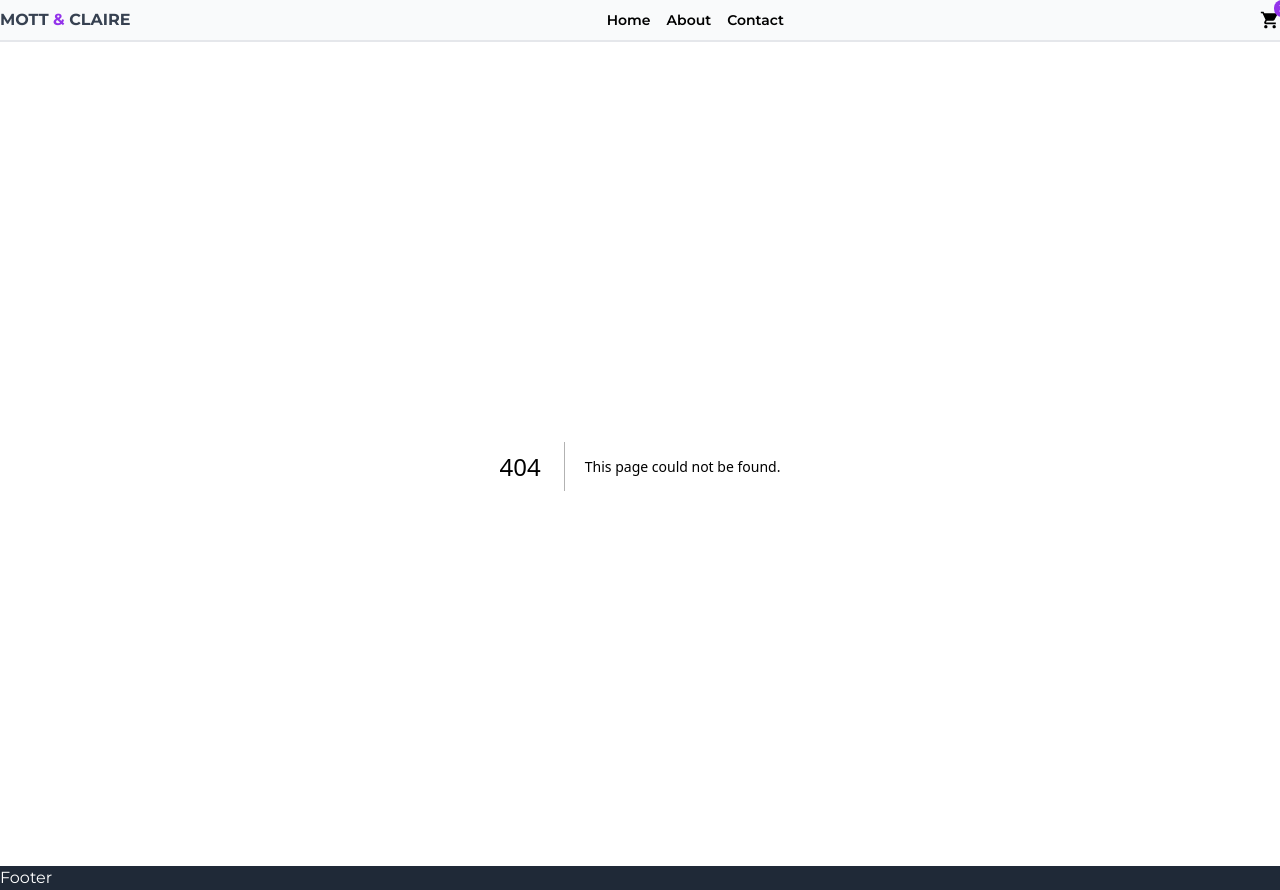
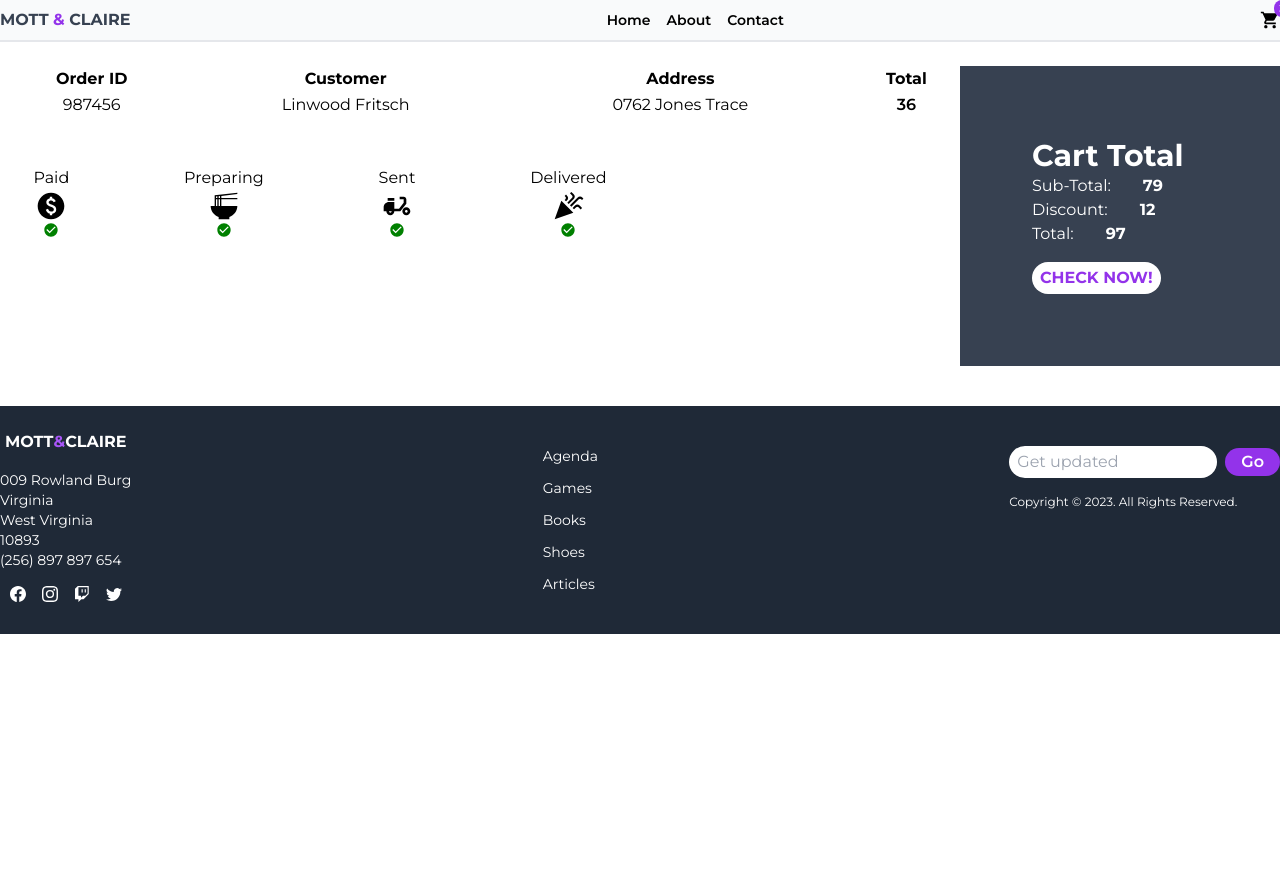
Before and after one commit to ventura01/website-tailwind, a Next.js app: page /order/1 in a window 1280 px wide. Before the commit this address had no page. After the commit the page ends 800 px from the top, so only its background shows below. Built offline with nearby package versions, Linux system fonts and the light colour scheme.

Commit message:
Order and Cart pages added

```diff
--- /dev/null
+++ b/app/cart/head.tsx
@@ -0,0 +1,10 @@
+export default function Head() {
+  return (
+    <>
+      <title>Shopping Cart</title>
+      <meta content="width=device-width, initial-scale=1" name="viewport" />
+      <meta name="description" content="Shopping Cart page" />
+      <link rel="icon" href="/favicon.ico" />
+    </>
+  );
+}
--- /dev/null
+++ b/app/cart/page.tsx
@@ -0,0 +1,67 @@
+import Image from "next/image";
+import React from "react";
+
+
+
+const Cart = () => {
+  return (
+    <div className="container mx-auto flex flex-col mb-10 md:flex-row">
+      <div className="flex flex-row w-full md:w-3/4">
+        <table className="table-auto w-full">
+          <thead>
+            <tr>
+              <th className="text-sm md:text-base">Product</th>
+              <th className="text-sm md:text-base">Name</th>
+              <th className="text-sm md:text-base">Price</th>
+              <th className="text-sm md:text-base">Qty</th>
+              <th className="text-sm md:text-base">Total</th>
+            </tr>
+          </thead>
+          <tbody className="text-center">
+            <tr>
+              <td>
+                <Image
+                  src={"/illustration-hero.svg"}
+                  alt="img-hero"
+                  width={120}
+                  height={120}
+                  className="object-cover h-24 w-full object-center"
+                />
+              </td>
+              <td className="text-center">Capuccino</td>
+              <td className="text-center">18</td>
+              <td className="text-center">3</td>
+              <td className="text-center font-semibold">36</td>
+            </tr>
+          </tbody>
+        </table>
+      </div>
+      <div className="bg-gray-700 p-1 text-white w-full md:w-1/4 md:p-6">
+        <div className="flex flex-col px-16 md:px-12 py-12 max-h-72">
+          <div className="mb-4">
+              <h2 className="font-black text-3xl">Cart Total</h2>
+              <div className="flex">
+                <p>Sub-Total:</p>
+                <b className="ml-8">79</b>
+              </div>
+              <div className="flex">
+                <p>Discount:</p>
+                <b className="ml-8 text-center">12</b>
+              </div>
+              <div className="flex">
+                <p>Total:</p>
+                <b className="ml-8 text-center">97</b>
+              </div>
+          </div>
+          <div>
+            <button className="bg-white font-bold text-purple-600 bg py-1 px-2 rounded-full hover:bg-purple-600 hover:text-white">
+              CHECK NOW!
+            </button>
+          </div>
+        </div>
+      </div>
+    </div>
+  );
+};
+
+export default Cart;
--- /dev/null
+++ b/app/order/[id]/page.tsx
@@ -0,0 +1,99 @@
+import React from "react";
+import Image from "next/image";
+import {
+  MdPaid,
+  MdCheckCircle,
+  MdDeliveryDining,
+  MdCelebration,
+  MdRamenDining,
+} from "react-icons/md";
+const Order = () => {
+  return (
+    <div className="container mx-auto flex flex-col mb-10 md:flex-row">
+      <div className="flex flex-col w-full md:w-3/4">
+        <table className="table-auto w-full">
+          <thead>
+            <tr>
+              <th className="text-sm md:text-base">Order ID</th>
+              <th className="text-sm md:text-base">Customer</th>
+              <th className="text-sm md:text-base">Address</th>
+              <th className="text-sm md:text-base">Total</th>
+            </tr>
+          </thead>
+          <tbody className="text-center">
+            <tr>
+              <td className="text-center">987456</td>
+              <td className="text-center">Linwood Fritsch</td>
+              <td className="text-center">0762 Jones Trace</td>
+              <td className="text-center font-semibold">36</td>
+            </tr>
+          </tbody>
+        </table>
+        <div className="flex space-x-1 mt-12 mb-12 justify-around md:w-2/3 md:space-x-12">
+          <div className="flex flex-col items-center">
+            <span>Paid</span>
+            <div>
+              <MdPaid size={"2rem"} />
+            </div>
+            <div>
+              <MdCheckCircle color="green" />
+            </div>
+          </div>
+          <div className="flex flex-col items-center">
+            <span>Preparing</span>
+            <div>
+              <MdRamenDining size={"2rem"} />
+            </div>
+            <div>
+              <MdCheckCircle color="green" />
+            </div>
+          </div>
+          <div className="flex flex-col items-center">
+            <span>Sent</span>
+            <div>
+              <MdDeliveryDining size={"2rem"} />
+            </div>
+            <div>
+              <MdCheckCircle color="green" />
+            </div>
+          </div>
+          <div className="flex flex-col items-center">
+            <span>Delivered</span>
+            <div>
+              <MdCelebration size={"2rem"} />
+            </div>
+            <div>
+              <MdCheckCircle color="green" />
+            </div>
+          </div>
+        </div>
+      </div>
+      <div className="bg-gray-700 p-1 text-white w-full md:w-1/4 md:p-6">
+        <div className="flex flex-col px-16 md:px-12 py-12 max-h-72">
+          <div className="mb-4">
+            <h2 className="font-black text-3xl">Cart Total</h2>
+            <div className="flex">
+              <p>Sub-Total:</p>
+              <b className="ml-8">79</b>
+            </div>
+            <div className="flex">
+              <p>Discount:</p>
+              <b className="ml-8 text-center">12</b>
+            </div>
+            <div className="flex">
+              <p>Total:</p>
+              <b className="ml-8 text-center">97</b>
+            </div>
+          </div>
+          <div>
+            <button className="bg-white font-bold text-purple-600 bg py-1 px-2 rounded-full hover:bg-purple-600 hover:text-white">
+              CHECK NOW!
+            </button>
+          </div>
+        </div>
+      </div>
+    </div>
+  );
+};
+
+export default Order;
--- a/components/Footer.tsx
+++ b/components/Footer.tsx
@@ -1,13 +1,70 @@
 import React from "react";
-
+import Link from "next/link";
+import { BsFacebook, BsInstagram, BsTwitch, BsTwitter } from "react-icons/bs";
+const fecha = new Date().getFullYear();
 
 const Footer = () => {
-
-
   return (
     <section id="footer">
       <div className="bg-gray-800 text-white">
-        <div className="container mx-auto">Footer</div>
+        <div className="container mx-auto py-6 flex flex-col-reverse md:flex-row md:justify-between">
+          <div className="flex flex-col space-y-4">
+            <div className="flex justify-center font-bold text-white">
+              MOTT <span className="text-purple-500">&</span> CLAIRE
+            </div>
+            <div className="flex flex-col">
+              <div className="flex justify-center mb-4">
+                <ul className="text-sm">
+                  <li>009 Rowland Burg</li>
+                  <li>Virginia</li>
+                  <li>West Virginia</li>
+                  <li>10893</li>
+                  <li>(256) 897 897 654</li>
+                </ul>
+              </div>
+              <div className="flex space-x-4 justify-center ">
+                <Link href="/">
+                  <BsFacebook style={{ color: "white" }} />
+                </Link>
+                <Link href="/">
+                  <BsInstagram style={{ color: "white" }} />
+                </Link>
+                <Link href="/">
+                  <BsTwitch style={{ color: "white" }} />
+                </Link>
+                <Link href="/">
+                  <BsTwitter style={{ color: "white" }} />
+                </Link>
+              </div>
+            </div>
+          </div>
+          <div className="flex justify-center my-4">
+            <ul className="text-sm space-y-3">
+              <li>Agenda</li>
+              <li>Games</li>
+              <li>Books</li>
+              <li>Shoes</li>
+              <li>Articles</li>
+            </ul>
+          </div>
+          <div>
+            <div className="flex items-center justify-center my-4">
+              <form>
+                <input
+                  type="text"
+                  placeholder="Get updated"
+                  className="rounded-full py-1 px-2"
+                />
+              </form>
+              <button className="rounded-full ml-2 bg-purple-600 text-white font-semibold py-[2px] px-4 hover:bg-white hover:text-purple-600 ">
+                Go
+              </button>
+            </div>
+            <p className="capitalize text-xs text-center md:text-left">
+              copyright &copy; {fecha}. all rights reserved.
+            </p>
+          </div>
+        </div>
       </div>
     </section>
   );
```
